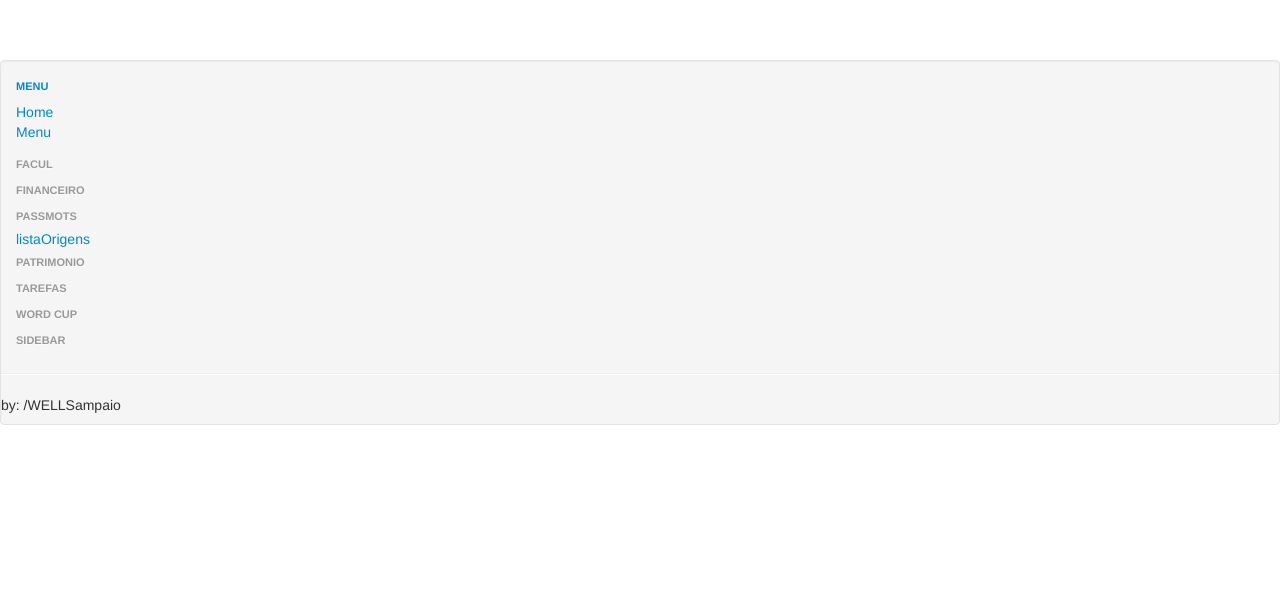
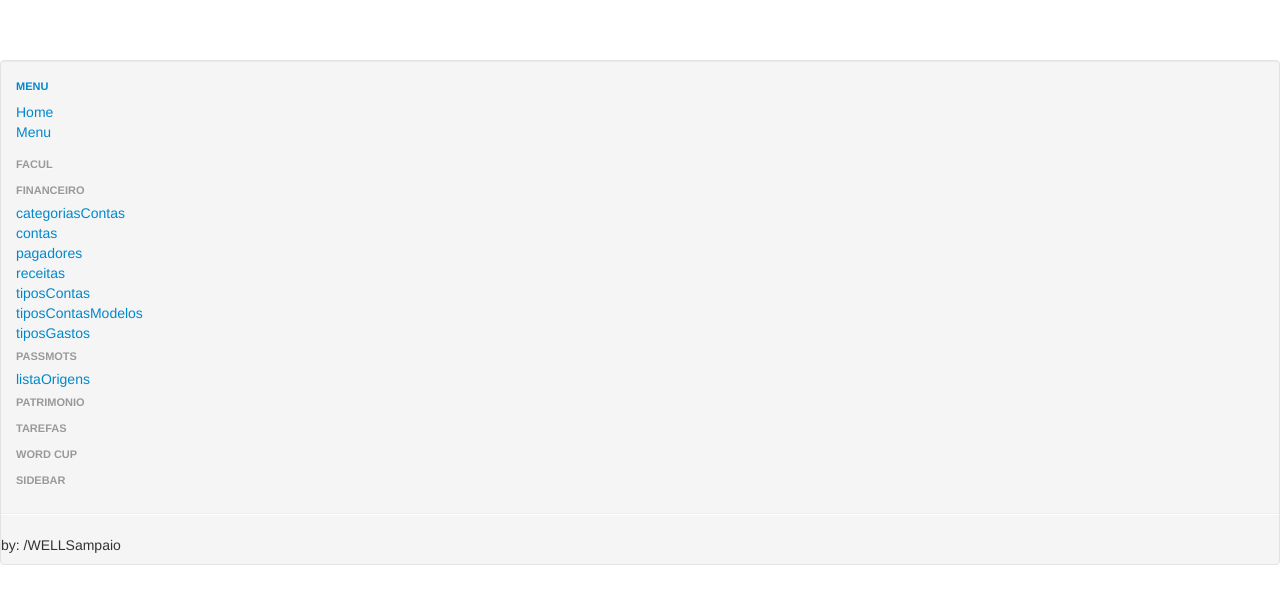
Before and after one commit to wsampaio/multi_agenda_py, a plain HTML site: page html/menu.html in a window 1280 px wide. Drawn offline with Linux system fonts and the light colour scheme.

Commit message:
criada pasta html com modelos de financeiro

```diff
--- a/html/menu.html
+++ b/html/menu.html
@@ -72,14 +72,14 @@
 
 
 					<li class="nav-header">Financeiro</li>
-        	        <div class="rowDwn"><div class="linkModelos">
-                	<li><a class="btnSide" target="_blank" href="/html/financeiro/categoriaContaLista.html">categoriasContas</a></li>
-	                <li><a class="btnSide" target="_blank" href="/html/financeiro/contaLista.html">contas</a></li>
-        	        <li><a class="btnSide" target="_blank" href="/html/financeiro/pagadorLista.html">pagadores</a></li>
-                	<li><a class="btnSide" target="_blank" href="/html/financeiro/receitaLista.html">receitas</a></li>
-	                <li><a class="btnSide" target="_blank" href="/html/financeiro/tipoContaLista.html">tiposContas</a></li>
-        	        <li><a class="btnSide" target="_blank" href="/html/financeiro/tipoContasModeloLista.html">tiposContasModelos</a></li>
-                	<li><a class="btnSide" target="_blank" href="/html/financeiro/tipoGastoLista.html">tiposGastos</a></li>
+					<div class="rowUp"><div class="linkModelos1">
+					<li><a class="btnSide" target="_blank" href="/html/modelos/financeiro/categoriaContaLista.html">categoriasContas</a></li>
+					<li><a class="btnSide" target="_blank" href="/html/modelos/financeiro/contaLista.html">contas</a></li>
+					<li><a class="btnSide" target="_blank" href="/html/modelos/financeiro/pagadorLista.html">pagadores</a></li>
+					<li><a class="btnSide" target="_blank" href="/html/modelos/financeiro/receitaLista.html">receitas</a></li>
+					<li><a class="btnSide" target="_blank" href="/html/modelos/financeiro/tipoContaLista.html">tiposContas</a></li>
+					<li><a class="btnSide" target="_blank" href="/html/modelos/financeiro/tipoContasModeloLista.html">tiposContasModelos</a></li>
+					<li><a class="btnSide" target="_blank" href="/html/modelos/financeiro/tipoGastoLista.html">tiposGastos</a></li>
 					</div>
 					</div>
 
```
Also changed, not shown: html/financeiro/contas.html (deleted, +0 -17 lines), html/modelos/financeiro/categoriaContaLista.html (renamed from html/financeiro/tiposGastos.html, +4 -2 lines), html/modelos/financeiro/contaLista.html (added, +17 -0 lines), html/modelos/financeiro/pagadorLista.html (renamed from html/financeiro/pagadores.html, +1 -1 lines), html/modelos/financeiro/receitaLista.html (renamed from html/financeiro/receitas.html, +1 -1 lines), html/modelos/financeiro/tipoContaLista.html (renamed from html/financeiro/tiposContas.html, +1 -1 lines), html/modelos/financeiro/tipoContaModeloLista.html (renamed from html/financeiro/categoriasContas.html, +2 -3 lines), html/modelos/financeiro/tipoGastoLista.html (renamed from html/financeiro/tiposContasModelos.html, +2 -3 lines). Lines whose indentation alone changed are shown as unchanged.
